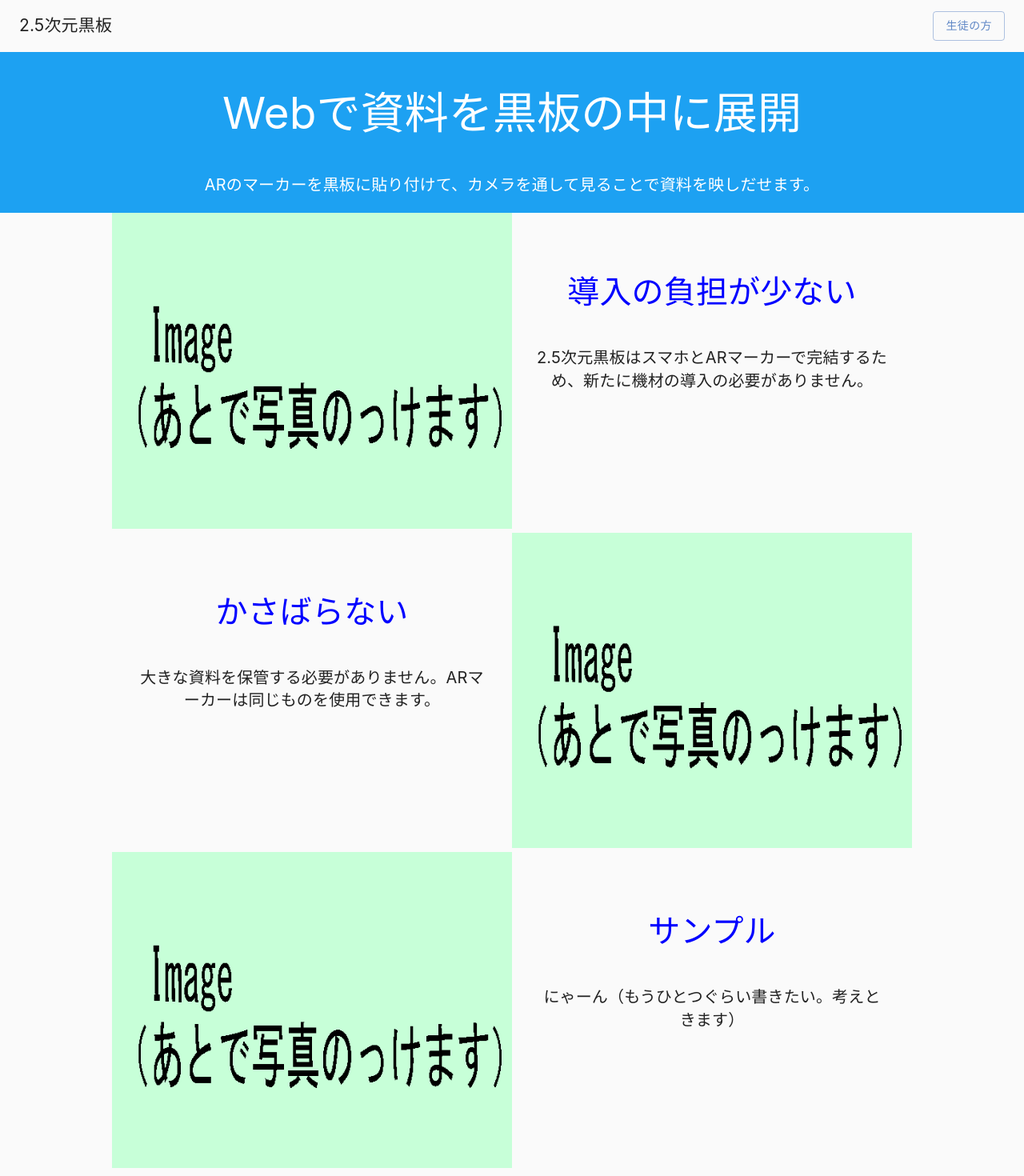
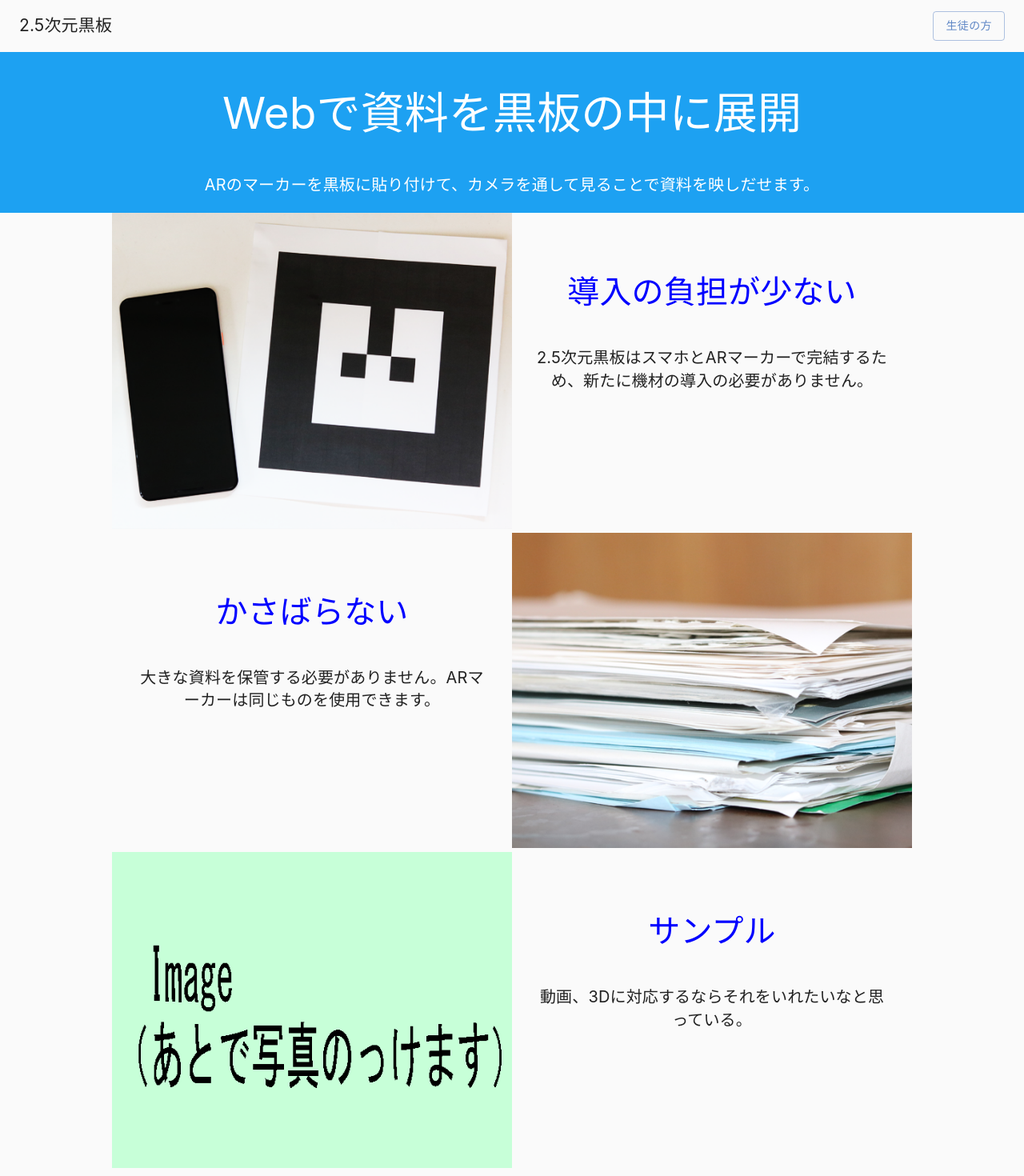
Before and after one commit to ProvinDevs/2020vol1-frontend, a React app: page /about in a window 1280 px wide. Shown: the top 1470 px of the page at 80% size. Built offline with nearby package versions, Linux system fonts and the light colour scheme; a web font is replaced by a local one.

Commit message:
写真をとりました

```diff
--- a/src/pages/About.tsx
+++ b/src/pages/About.tsx
@@ -14,21 +14,21 @@ const About: FC = () => {
     {
       id: 1,
       title: "導入の負担が少ない",
-      image: "../image/sample.png",
+      image: "../image/ar_image.png",
       explanation:
         "2.5次元黒板はスマホとARマーカーで完結するため、新たに機材の導入の必要がありません。",
     },
     {
       id: 2,
       title: "かさばらない",
-      image: "../image/sample.png",
+      image: "../image/document_image.png",
       explanation: "大きな資料を保管する必要がありません。ARマーカーは同じものを使用できます。",
     },
     {
       id: 3,
       title: "サンプル",
       image: "../image/sample.png",
-      explanation: "にゃーん（もうひとつぐらい書きたい。考えときます）",
+      explanation: "動画、3Dに対応するならそれをいれたいなと思っている。",
     },
   ];
 
```
Also changed, not shown: public/image/ar_image.png (added), public/image/document_image.png (added).
